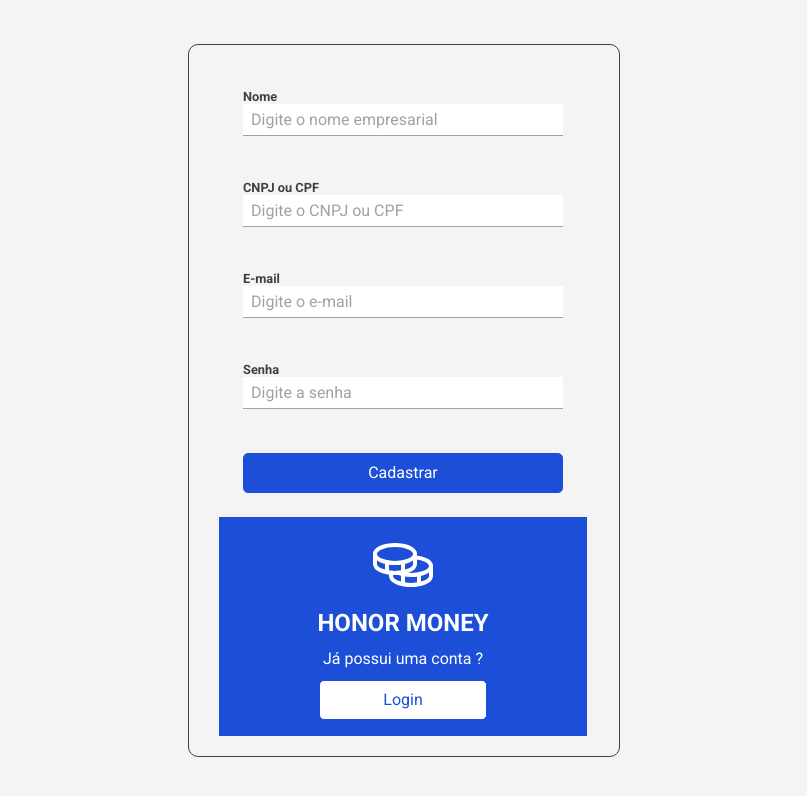
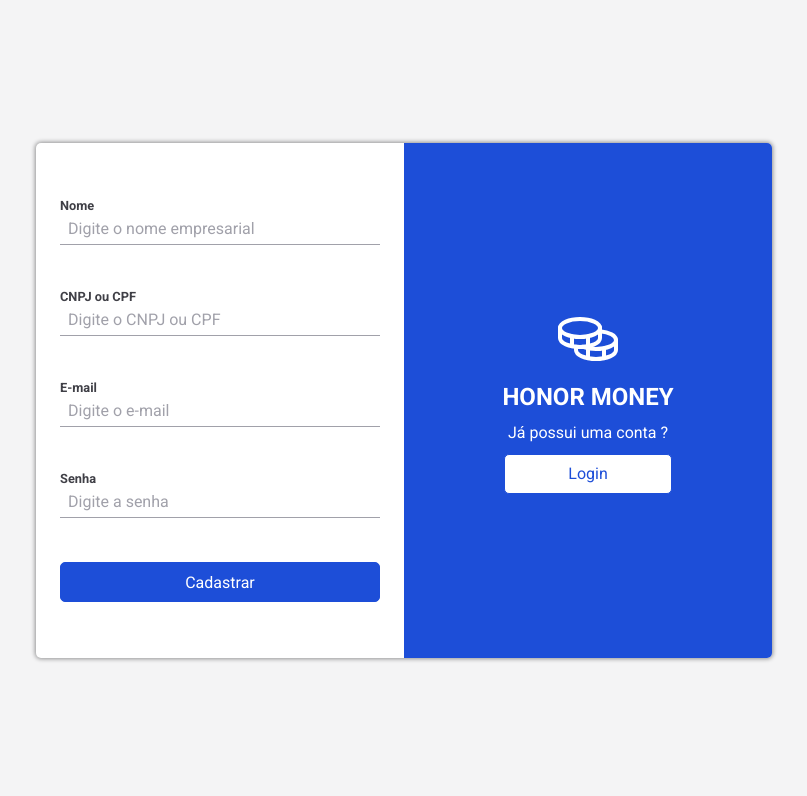
Before and after one commit to Pabluu/honor, a React (Vite) app: page /signup in a window 1280 px wide. Shown: the top 796 px of the page, without its empty margins (236-1043 px from the left). Built offline with nearby package versions, Linux system fonts and the light colour scheme; the HTML template or start-up script is replaced by a standard one.

Commit message:
fix: change the look

```diff
--- a/src/components/Sign/styles.ts
+++ b/src/components/Sign/styles.ts
@@ -1,10 +1,11 @@
 import styled from 'styled-components'
 
 export const SignContainer = styled.div`
-  width: 27rem;
-  /* height: 32.1875rem; */
-  border: 1px solid ${(props) => props.theme['gray-700']};
-  border-radius: 10px;
+  height: 32.1875rem;
+  border-radius: 5px;
+  background-color: white;
+  overflow: hidden;
+  box-shadow: 0px 0px 4px 1px rgba(0, 0, 0, 0.4);
 
-  padding: 1.25rem 1.875rem;
+  display: flex;
 `
```
